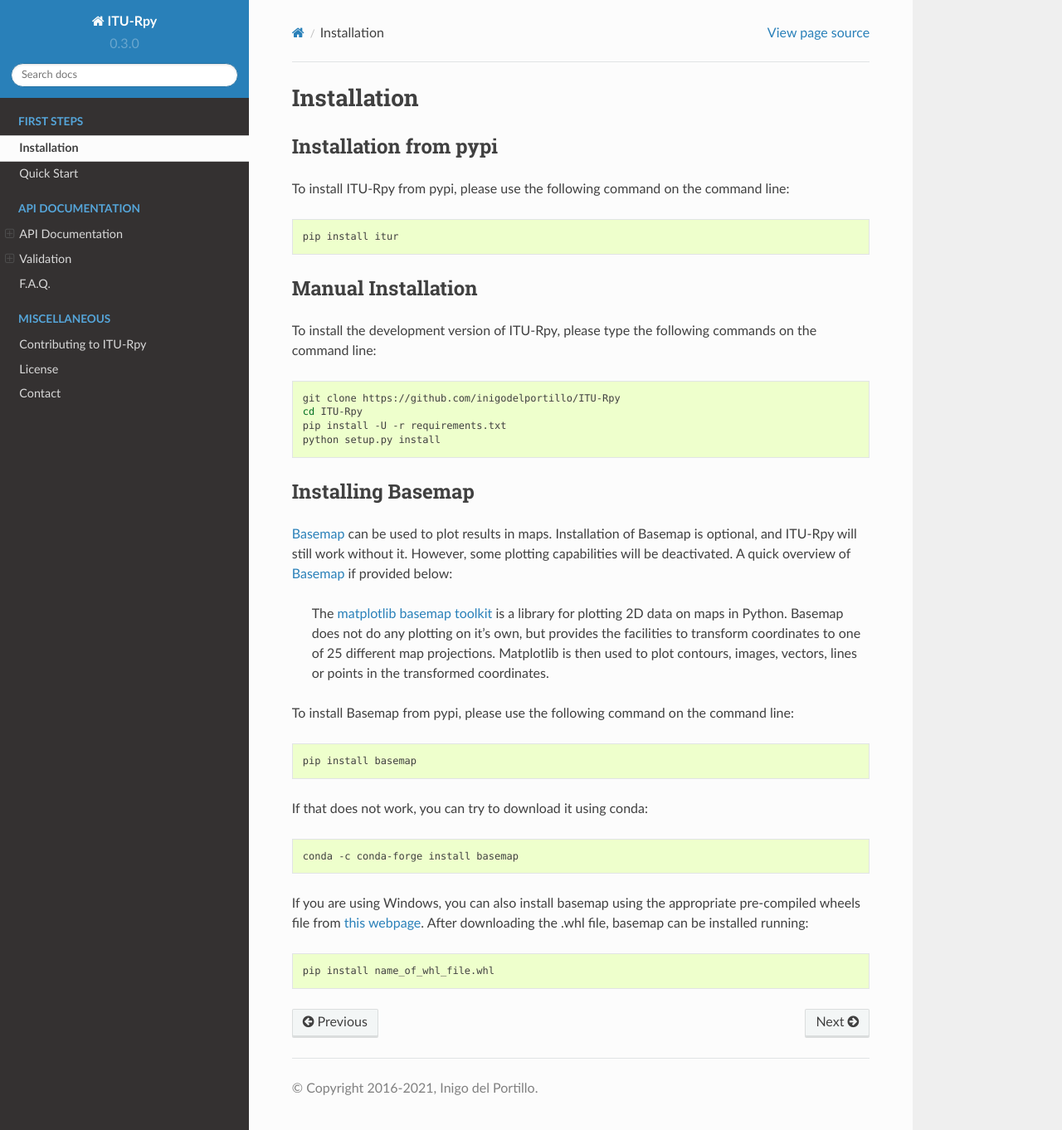
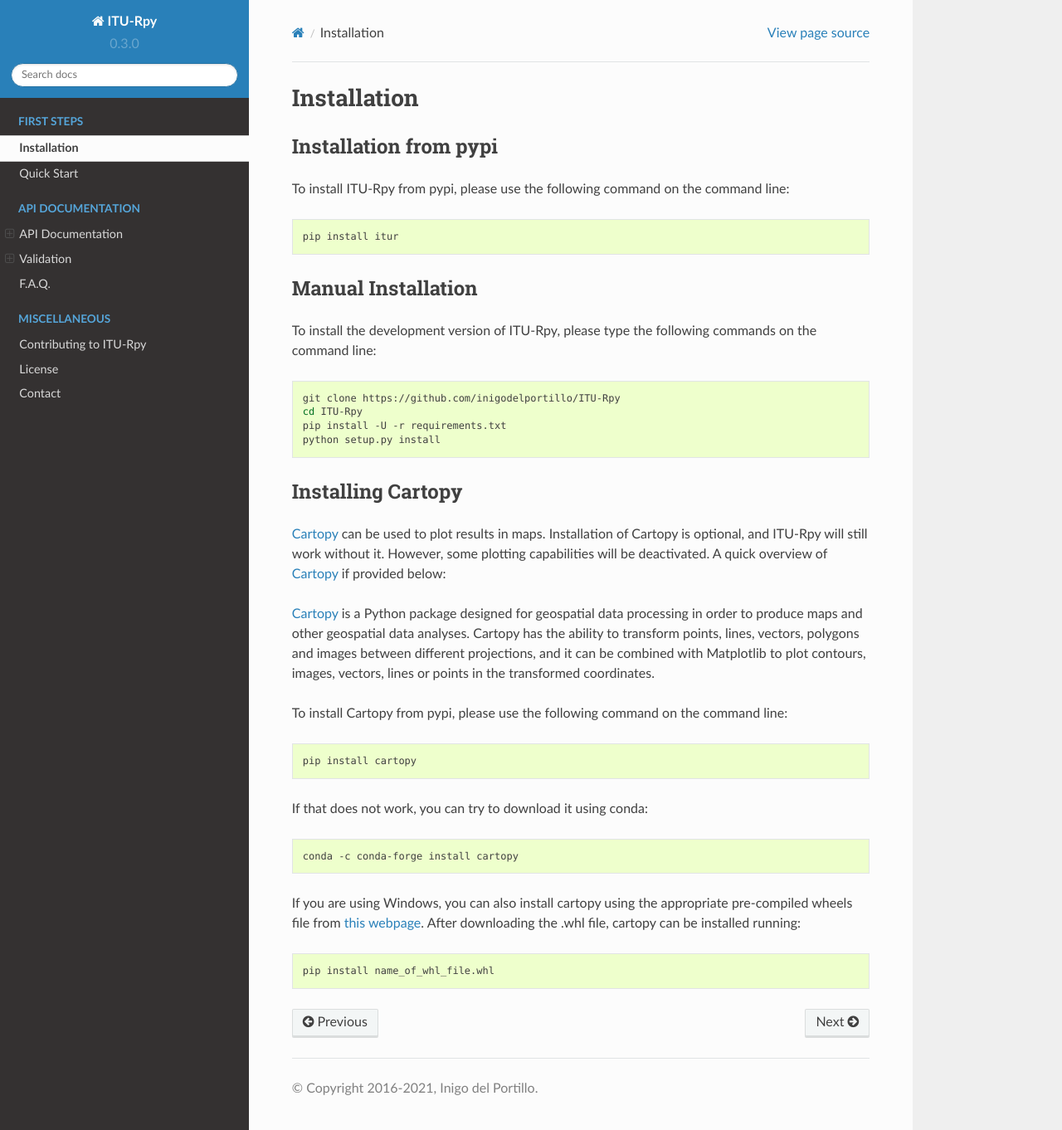
Before and after one commit to inigodelportillo/ITU-Rpy, a Sphinx documentation site: the page built from docs/installation.rst, in a window 1280 px wide and 1362 px high. Shown: the whole window at 83% size. Built offline with Sphinx 7.4.7 and the Read the Docs theme 2.0.0, drawn with Linux system fonts in a browser that asks for light colours.

Commit message:
Remove reference to joblib and basemap from documentation

```diff
--- a/README.rst
+++ b/README.rst
@@ -29,8 +29,8 @@
 ------------
 
 ITU-Rpy has the followind dependencies: ``numpy``, ``scipy``,
-``joblib``, ``pyproj``, and ``astropy``. Installation of ``basemap`` and
-``matplotlib`` is recommended to display results in a map.
+``pyproj``, and ``astropy``. Installation of ``matplotlib`` and
+``cartopy`` is recommended to display results in a map.
 
 Using pip, you can install all of them by running:
 
--- a/docs/faq.rst
+++ b/docs/faq.rst
@@ -4,7 +4,7 @@
 I cannot install Basemap
 ^^^^^^^^^^^^^^^^^^^^^^^^
 
-This happens most likely because you are using python  version > 3.X. You can try to install from conda-forge  ``conda install -c conda-forge basemap`` or, if you are using Windows, using the appropriate pre-compiled wheels file from `this webpage <https://www.lfd.uci.edu/~gohlke/pythonlibs/#basemap>`_. Once you download the .whl file you can install it using ``pip install name_of_whl_file.whl``.
+This happens most likely because you are using python  version > 3.X. You can try to install from conda-forge  ``conda install -c conda-forge cartopy`` or, if you are using Windows, using the appropriate pre-compiled wheels file from `this webpage <https://www.lfd.uci.edu/~gohlke/pythonlibs/#cartopy>`_. Once you download the ``.whl`` file you can install it using ``pip install name_of_whl_file.whl``.
 
 The first time I run *ITU-Rpy* is considerable slower
 ^^^^^^^^^^^^^^^^^^^^^^^^^^^^^^^^^^^^^^^^^^^^^^^^^^^^^
--- a/docs/index.rst
+++ b/docs/index.rst
@@ -99,4 +99,4 @@
 
 ITU-Rpy is mainly written in Python 3 and continuously tested with Python 3.5-3.9.
 
-ITU-Rpy has the following dependencies: `numpy`, `scipy`, `joblib`, `pyproj`, and `astropy`. Installing `basemap` and `matplotlib` is recommended to display results in a map.
+ITU-Rpy has the following dependencies: `numpy`, `scipy`, `pyproj`, and `astropy`. Installing `cartopy` and `matplotlib` is recommended to display results in a map.
--- a/docs/installation.rst
+++ b/docs/installation.rst
@@ -26,29 +26,28 @@
     python setup.py install
 
 
-Installing Basemap
+Installing Cartopy
 ------------------
 
-`Basemap <https://matplotlib.org/basemap/users/intro.html>`_ can be used to plot results in maps. Installation of Basemap is optional, and ITU-Rpy will still work without it. However, some plotting capabilities will be deactivated. A quick overview of `Basemap <https://matplotlib.org/basemap/users/intro.html>`_ if provided below:
+`Cartopy <https://scitools.org.uk/cartopy/docs/latest/installing.html#installing>`_ can be used to plot results in maps. Installation of Cartopy is optional, and ITU-Rpy will still work without it. However, some plotting capabilities will be deactivated. A quick overview of `Cartopy <https://scitools.org.uk/cartopy/docs/latest/>`_ if provided below:
 
-	The `matplotlib basemap toolkit <https://matplotlib.org/basemap/users/intro.html>`_ is a library for plotting 2D data on maps in Python. Basemap does not do any plotting on it’s own, but provides the facilities to transform coordinates to one of 25 different map projections. Matplotlib is then used to plot contours, images, vectors, lines or points in the transformed coordinates.
+`Cartopy <https://scitools.org.uk/cartopy/docs/latest/installing.html#installing>`_ is a Python package designed for geospatial data processing in order to produce maps and other geospatial data analyses. Cartopy has the ability to transform points, lines, vectors, polygons and images between different projections, and it can be combined with  Matplotlib to plot contours, images, vectors, lines or points in the transformed coordinates.
 
-To install Basemap from pypi, please use the following command on the command
-line:
+To install Cartopy from pypi, please use the following command on the command line:
 
 .. code-block:: bash
 
-    pip install basemap
+    pip install cartopy
 
 
 If that does not work, you can try to download it using conda:
 
 .. code-block:: bash
 
-    conda -c conda-forge install basemap
+    conda -c conda-forge install cartopy
 
-If you are using Windows, you can also install basemap using the appropriate pre-compiled wheels file from `this webpage <https://www.lfd.uci.edu/~gohlke/pythonlibs/#basemap>`_.
-After downloading the .whl file, basemap can be installed running:
+If you are using Windows, you can also install cartopy using the appropriate pre-compiled wheels file from `this webpage <https://www.lfd.uci.edu/~gohlke/pythonlibs/#cartopy>`_.
+After downloading the .whl file, cartopy can be installed running:
 
 
 .. code-block:: bash
```
Also changed, not shown: README.md (+1 -1 lines).
